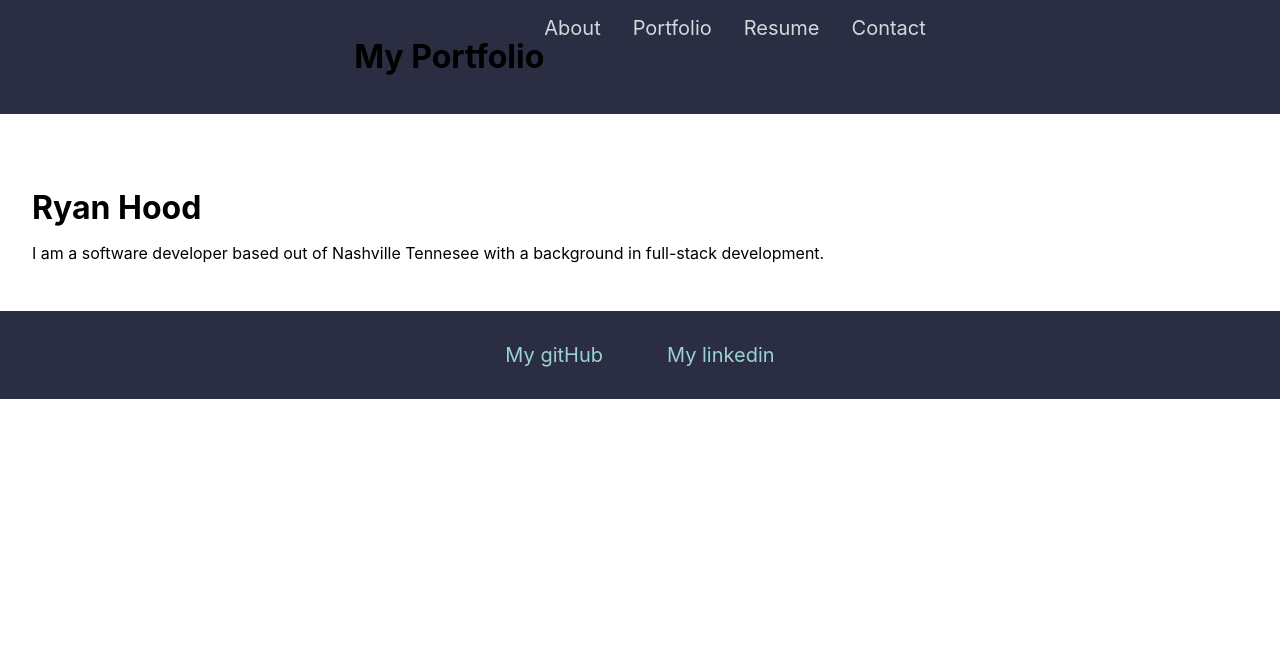
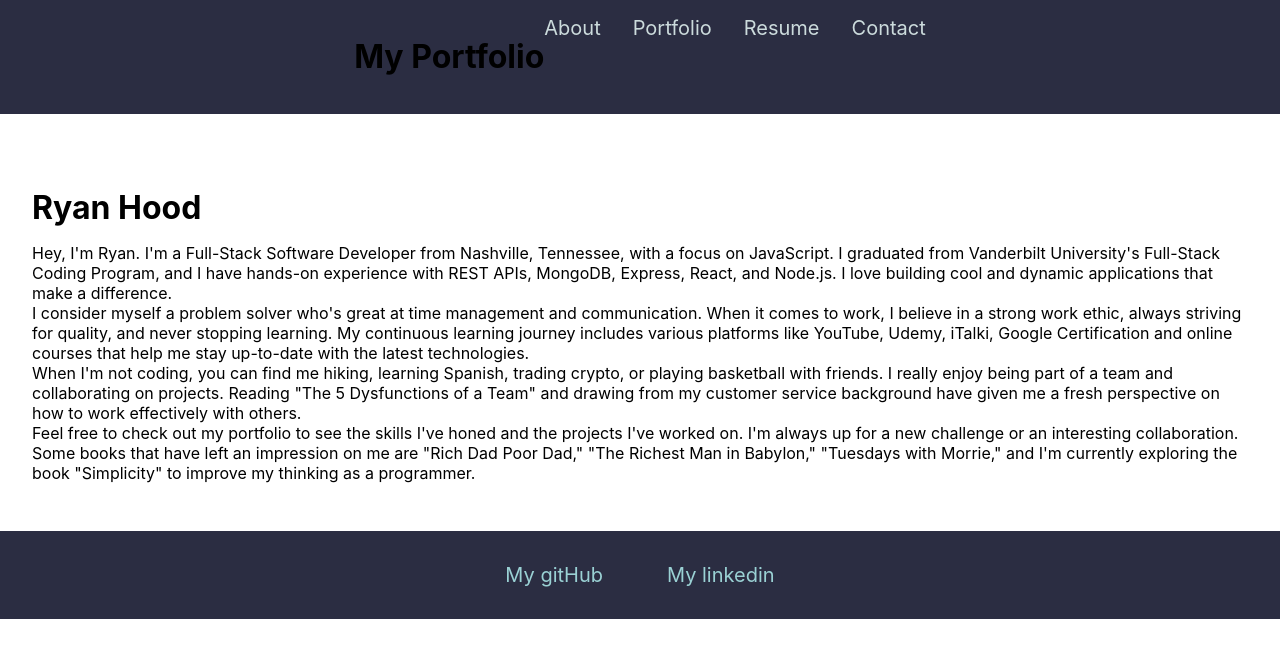
Before and after one commit to ryanhood10/ReactLandingPage, a React (Create React App) app in the folder shellproject/: page / in a window 1280 px wide. Shown: the top 658 px of the page. Built offline with nearby package versions, Linux system fonts and the light colour scheme; the HTML template or start-up script is replaced by a standard one.

Commit message:
changed About me page

```diff
--- a/shellproject/src/components/pages/About.js
+++ b/shellproject/src/components/pages/About.js
@@ -7,7 +7,15 @@ function About(){
     return(
         <div className="about">
             <h4 className="name-header">Ryan Hood</h4>
-            <p>I am a software developer based out of Nashville Tennesee with a background in full-stack development.</p>
+            <p>Hey, I'm Ryan. I'm a Full-Stack Software Developer from Nashville, Tennessee, with a focus on JavaScript. I graduated from Vanderbilt University's Full-Stack Coding Program, and I have hands-on experience with REST APIs, MongoDB, Express, React, and Node.js. I love building cool and dynamic applications that make a difference.
+<br></br>
+I consider myself a problem solver who's great at time management and communication. When it comes to work, I believe in a strong work ethic, always striving for quality, and never stopping learning. My continuous learning journey includes various platforms like YouTube, Udemy, iTalki, Google Certification and online courses that help me stay up-to-date with the latest technologies.
+<br></br>
+When I'm not coding, you can find me hiking, learning Spanish, trading crypto, or playing basketball with friends. I really enjoy being part of a team and collaborating on projects. Reading "The 5 Dysfunctions of a Team" and drawing from my customer service background have given me a fresh perspective on how to work effectively with others.
+<br></br>
+Feel free to check out my portfolio to see the skills I've honed and the projects I've worked on. I'm always up for a new challenge or an interesting collaboration.
+<br></br>
+Some books that have left an impression on me are "Rich Dad Poor Dad," "The Richest Man in Babylon," "Tuesdays with Morrie," and I'm currently exploring the book "Simplicity" to improve my thinking as a programmer.</p>
         </div>
     )
 }
```
